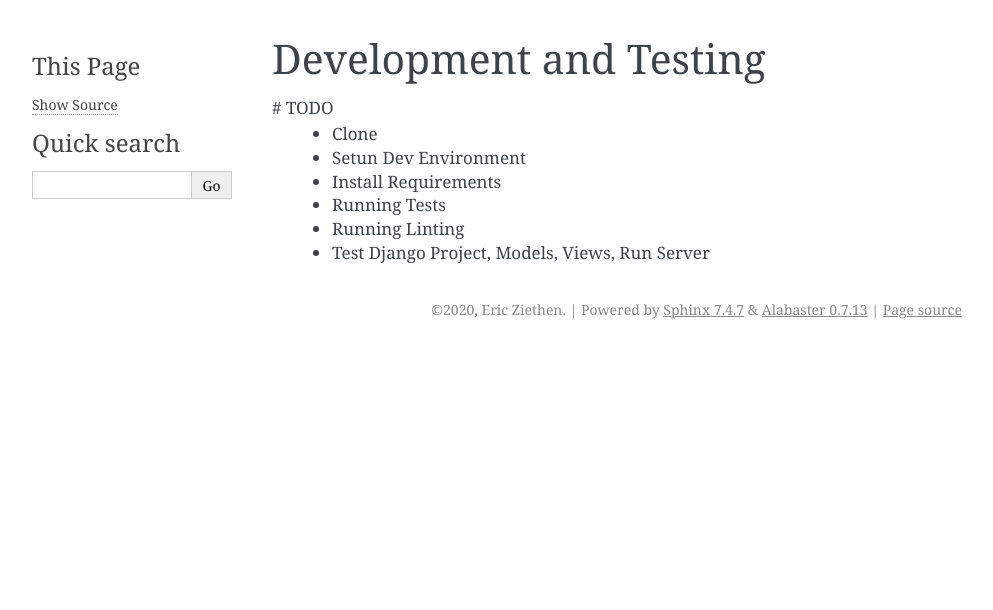
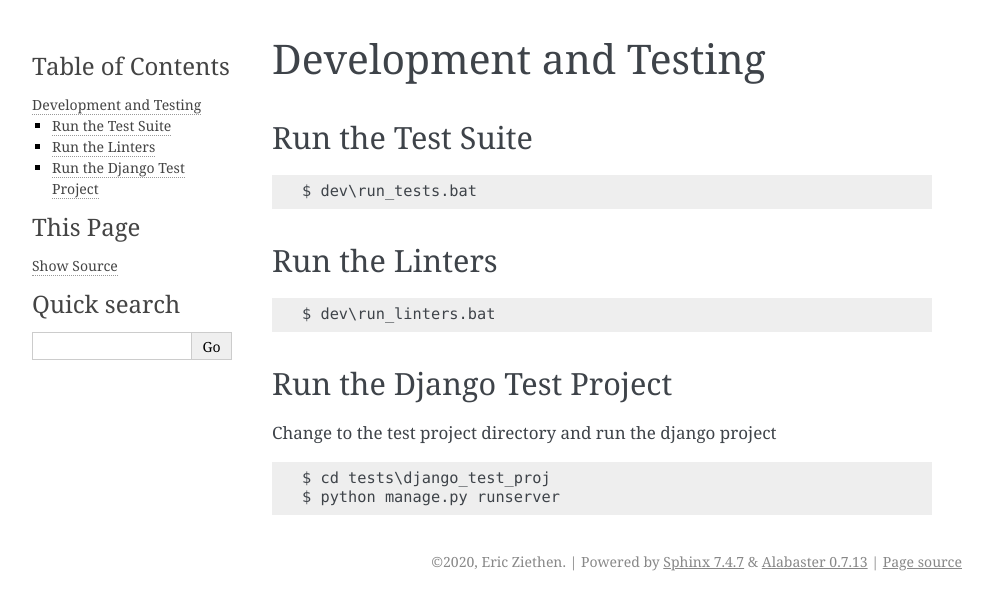
Before and after one commit to ericziethen/django-property-filter, a Sphinx documentation site: the page built from docs/source/dev/dev_testing.rst, in a window 1280 px wide. Shown: the top 610 px of the page, without its empty margins (148-1141 px from the left). Built offline with Sphinx 7.4.7, drawn with Linux system fonts in a browser that asks for light colours; pages that are not in the unit, such as notebooks, are missing from menus.

Commit message:
Dev  Testing documentation

```diff
--- a/docs/source/dev/dev_testing.rst
+++ b/docs/source/dev/dev_testing.rst
@@ -2,11 +2,27 @@
 Development and Testing
 =======================
 
+Run the Test Suite
+------------------
 
-# TODO
-  - Clone
-  - Setun Dev Environment
-  - Install Requirements
-  - Running Tests
-  - Running Linting
-  - Test Django Project, Models, Views, Run Server
+.. code-block:: batch
+
+    $ dev\run_tests.bat
+
+Run the Linters
+---------------
+
+.. code-block:: batch
+
+    $ dev\run_linters.bat
+
+
+Run the Django Test Project
+---------------------------
+
+Change to the test project directory and run the django project
+
+.. code-block:: batch
+
+    $ cd tests\django_test_proj
+    $ python manage.py runserver
--- a/docs/source/guide/usage.rst
+++ b/docs/source/guide/usage.rst
@@ -66,6 +66,7 @@ Since PropertyFilterSet is and extension to django-filter's Filterset which
 requires either the Meta attribute "fields" or "exclude" to be set we excluded
 the "price" field. If we had instead used::
     fields = ['price']
+
 It would also have created an "exact" filter for the book price.
 
 The only difference to using a normal FilterSet from django-filter is the
@@ -79,7 +80,6 @@ The "property_fields" is a list of tuples with 3 values.
         This is necessary since it can't be determined what the return type
         of the property will be in all cases
     3.) The list of lookup expressions.
-
 
 Explicit Filter Creation
 ------------------------
```
